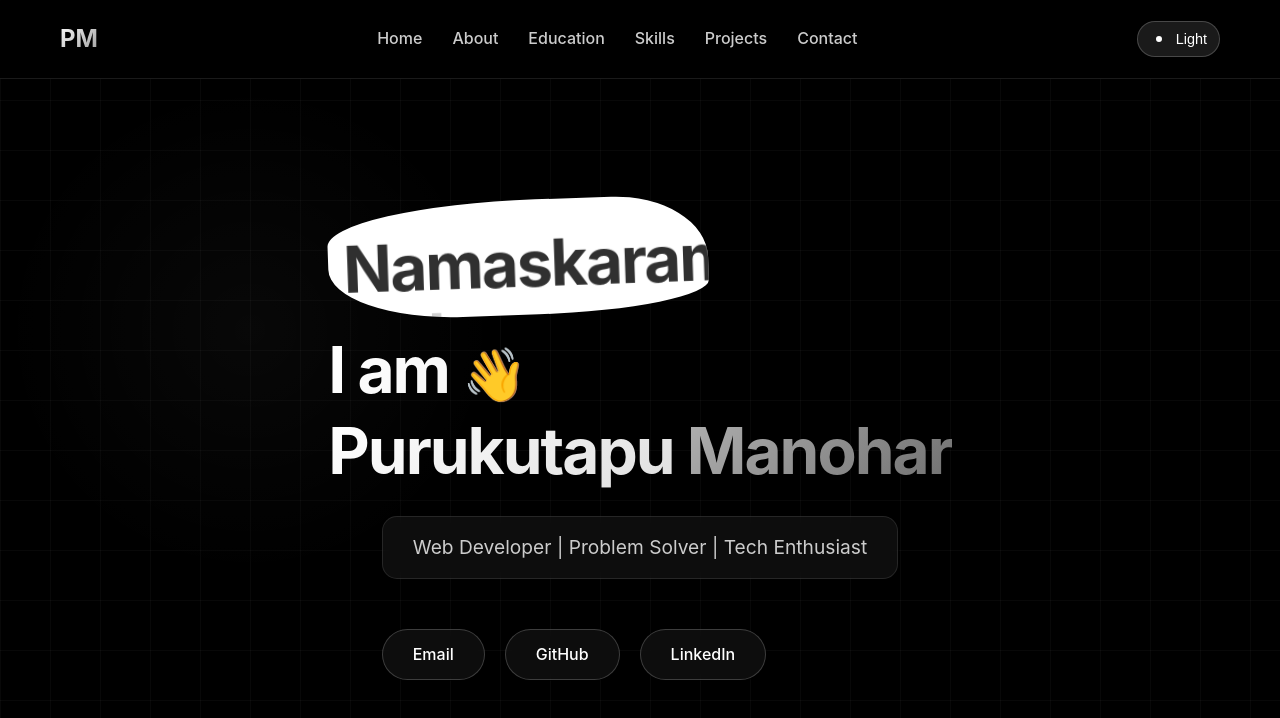
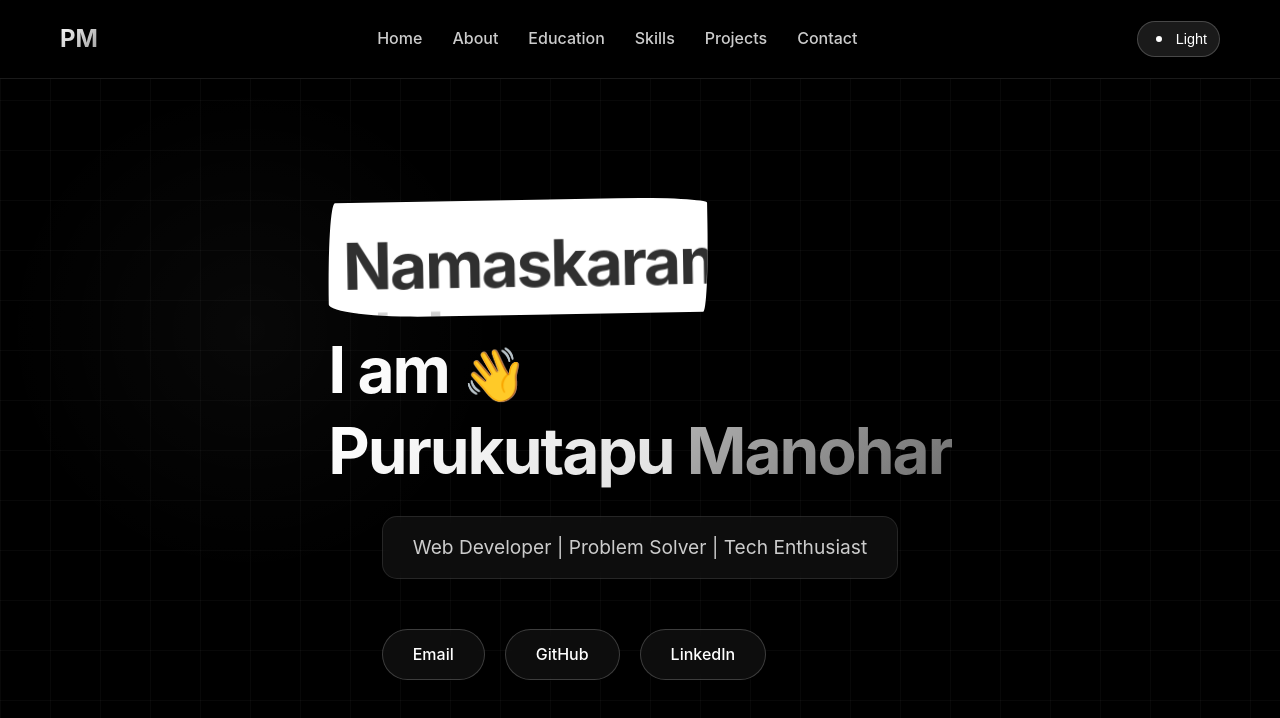
Before and after one commit to Manoharreddi2/New-Portfolio, a React (Vite) app: page / in a window 1280 px wide. Shown: the top 718 px of the page. Built offline with nearby package versions, Linux system fonts and the light colour scheme.

Commit message:
Refine paint shape to look like a rough patch

```diff
--- a/src/index.css
+++ b/src/index.css
@@ -1280,8 +1280,8 @@ footer p {
     background-color: #ffffff;
     color: #000000;
     padding: 10px 20px;
-    border-radius: 55% 25% 45% 35% / 35% 55% 25% 45%;
-    /* Organic blob shape */
+    border-radius: 20px 225px 15px 255px / 255px 15px 225px 35px;
+    /* Rough, irregular paint patch shape */
     display: inline-flex;
     width: 380px;
     /* Fixed constant big width */
@@ -1291,8 +1291,8 @@ footer p {
     /* Center text vertically */
     transition: transform 0.5s ease-in-out;
     /* Only animate transform/shape, not size */
-    transform: rotate(-2deg);
-    /* Organic tilt */
+    transform: rotate(-1deg);
+    /* Slight organic tilt */
     white-space: nowrap;
 }
 
```
